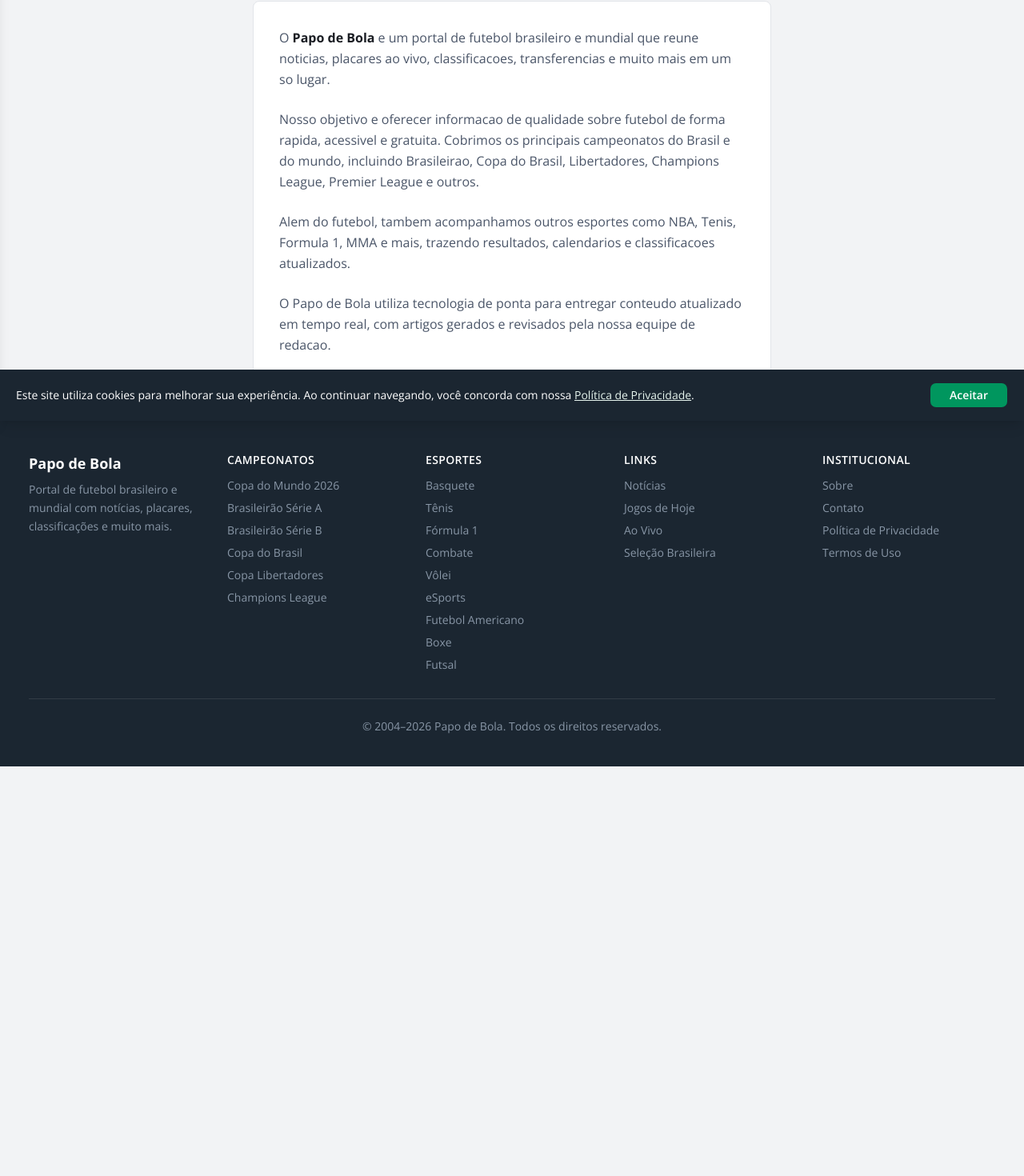
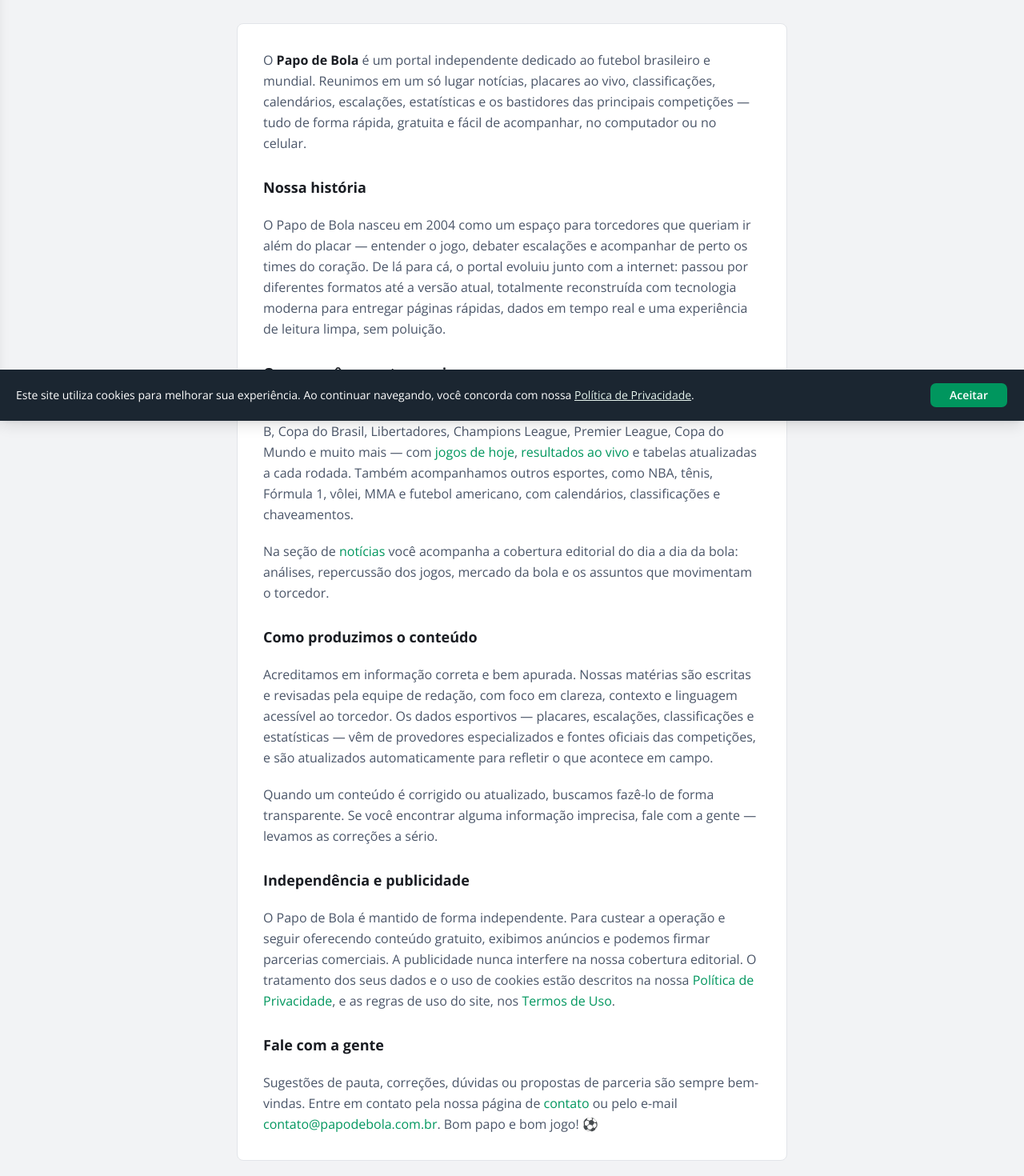
Before and after one commit to ivanalvesai/papodebola-next, a Next.js app: page /sobre in a window 1280 px wide. Shown: the part 274-1744 px from the top of the page at 80% size. Before the commit the page ends 1232 px from the top, so only its background shows below. Built offline with nearby package versions, Linux system fonts and the light colour scheme; no server answers.

Commit message:
content(sobre): pagina Sobre mais robusta (E-E-A-T pro AdSense)
historia do portal, o que cobrimos, como produzimos o conteudo, independencia/
publicidade e contato, com links internos pra privacidade, termos, contato e secoes

Co-Authored-By: Claude Opus 4.8 (1M context) <noreply@anthropic.com>

```diff
--- a/src/app/sobre/page.tsx
+++ b/src/app/sobre/page.tsx
@@ -1,37 +1,108 @@
 import type { Metadata } from "next";
+import Link from "next/link";
 import { Goal } from "lucide-react";
 
 export const metadata: Metadata = {
   alternates: { canonical: "/sobre" },
-  title: "Sobre",
-  description: "Sobre o Papo de Bola - Portal de futebol brasileiro e mundial com noticias, placares e classificacoes.",
+  title: "Sobre o Papo de Bola",
+  description:
+    "Conheça o Papo de Bola: portal de futebol brasileiro e mundial com notícias, placares ao vivo, classificações e cobertura de outros esportes. Nossa história, linha editorial e compromisso com a informação.",
 };
 
 export default function SobrePage() {
   return (
-    <div className="mx-auto max-w-[680px] px-4 py-12">
-      <div className="text-center mb-8">
-        <Goal className="h-12 w-12 text-green mx-auto mb-3" />
+    <div className="mx-auto max-w-[720px] px-4 py-12">
+      <div className="mb-8 text-center">
+        <Goal className="mx-auto mb-3 h-12 w-12 text-green" />
         <h1 className="text-2xl font-bold text-text-primary">Sobre o Papo de Bola</h1>
+        <p className="mt-2 text-sm text-text-muted">
+          Futebol e esporte, com a paixão de quem vive a bola desde 2004.
+        </p>
       </div>
 
-      <div className="bg-card-bg rounded-lg border border-border-custom p-8 space-y-6 text-text-secondary leading-relaxed">
+      <div className="space-y-5 rounded-lg border border-border-custom bg-card-bg p-8 text-text-secondary leading-relaxed">
         <p>
-          O <strong className="text-text-primary">Papo de Bola</strong> e um portal de futebol brasileiro e mundial
-          que reune noticias, placares ao vivo, classificacoes, transferencias e muito mais em um so lugar.
+          O <strong className="text-text-primary">Papo de Bola</strong> é um portal independente
+          dedicado ao futebol brasileiro e mundial. Reunimos em um só lugar notícias, placares ao
+          vivo, classificações, calendários, escalações, estatísticas e os bastidores das principais
+          competições — tudo de forma rápida, gratuita e fácil de acompanhar, no computador ou no
+          celular.
+        </p>
+
+        <h2 className="pt-2 text-lg font-bold text-text-primary">Nossa história</h2>
+        <p>
+          O Papo de Bola nasceu em 2004 como um espaço para torcedores que queriam ir além do
+          placar — entender o jogo, debater escalações e acompanhar de perto os times do coração.
+          De lá para cá, o portal evoluiu junto com a internet: passou por diferentes formatos até
+          a versão atual, totalmente reconstruída com tecnologia moderna para entregar páginas
+          rápidas, dados em tempo real e uma experiência de leitura limpa, sem poluição.
+        </p>
+
+        <h2 className="pt-2 text-lg font-bold text-text-primary">O que você encontra aqui</h2>
+        <p>
+          Cobrimos os principais campeonatos do Brasil e do mundo — Brasileirão Série A e B, Copa do
+          Brasil, Libertadores, Champions League, Premier League, Copa do Mundo e muito mais — com{" "}
+          <Link href="/jogos-de-hoje" className="text-green hover:underline">
+            jogos de hoje
+          </Link>
+          ,{" "}
+          <Link href="/ao-vivo" className="text-green hover:underline">
+            resultados ao vivo
+          </Link>{" "}
+          e tabelas atualizadas a cada rodada. Também acompanhamos outros esportes, como NBA, tênis,
+          Fórmula 1, vôlei, MMA e futebol americano, com calendários, classificações e chaveamentos.
         </p>
         <p>
-          Nosso objetivo e oferecer informacao de qualidade sobre futebol de forma rapida, acessivel e gratuita.
-          Cobrimos os principais campeonatos do Brasil e do mundo, incluindo Brasileirao, Copa do Brasil,
-          Libertadores, Champions League, Premier League e outros.
+          Na seção de{" "}
+          <Link href="/noticias" className="text-green hover:underline">
+            notícias
+          </Link>{" "}
+          você acompanha a cobertura editorial do dia a dia da bola: análises, repercussão dos
+          jogos, mercado da bola e os assuntos que movimentam o torcedor.
+        </p>
+
+        <h2 className="pt-2 text-lg font-bold text-text-primary">Como produzimos o conteúdo</h2>
+        <p>
+          Acreditamos em informação correta e bem apurada. Nossas matérias são escritas e revisadas
+          pela equipe de redação, com foco em clareza, contexto e linguagem acessível ao torcedor.
+          Os dados esportivos — placares, escalações, classificações e estatísticas — vêm de
+          provedores especializados e fontes oficiais das competições, e são atualizados
+          automaticamente para refletir o que acontece em campo.
         </p>
         <p>
-          Alem do futebol, tambem acompanhamos outros esportes como NBA, Tenis, Formula 1, MMA e mais,
-          trazendo resultados, calendarios e classificacoes atualizados.
+          Quando um conteúdo é corrigido ou atualizado, buscamos fazê-lo de forma transparente. Se
+          você encontrar alguma informação imprecisa, fale com a gente — levamos as correções a
+          sério.
         </p>
+
+        <h2 className="pt-2 text-lg font-bold text-text-primary">Independência e publicidade</h2>
         <p>
-          O Papo de Bola utiliza tecnologia de ponta para entregar conteudo atualizado em tempo real,
-          com artigos gerados e revisados pela nossa equipe de redacao.
+          O Papo de Bola é mantido de forma independente. Para custear a operação e seguir
+          oferecendo conteúdo gratuito, exibimos anúncios e podemos firmar parcerias comerciais. A
+          publicidade nunca interfere na nossa cobertura editorial. O tratamento dos seus dados e o
+          uso de cookies estão descritos na nossa{" "}
+          <Link href="/privacidade" className="text-green hover:underline">
+            Política de Privacidade
+          </Link>
+          , e as regras de uso do site, nos{" "}
+          <Link href="/termos" className="text-green hover:underline">
+            Termos de Uso
+          </Link>
+          .
+        </p>
+
+        <h2 className="pt-2 text-lg font-bold text-text-primary">Fale com a gente</h2>
+        <p>
+          Sugestões de pauta, correções, dúvidas ou propostas de parceria são sempre bem-vindas.
+          Entre em contato pela nossa página de{" "}
+          <Link href="/contato" className="text-green hover:underline">
+            contato
+          </Link>{" "}
+          ou pelo e-mail{" "}
+          <a href="mailto:contato@papodebola.com.br" className="text-green hover:underline">
+            contato@papodebola.com.br
+          </a>
+          . Bom papo e bom jogo! ⚽
         </p>
       </div>
     </div>
```
